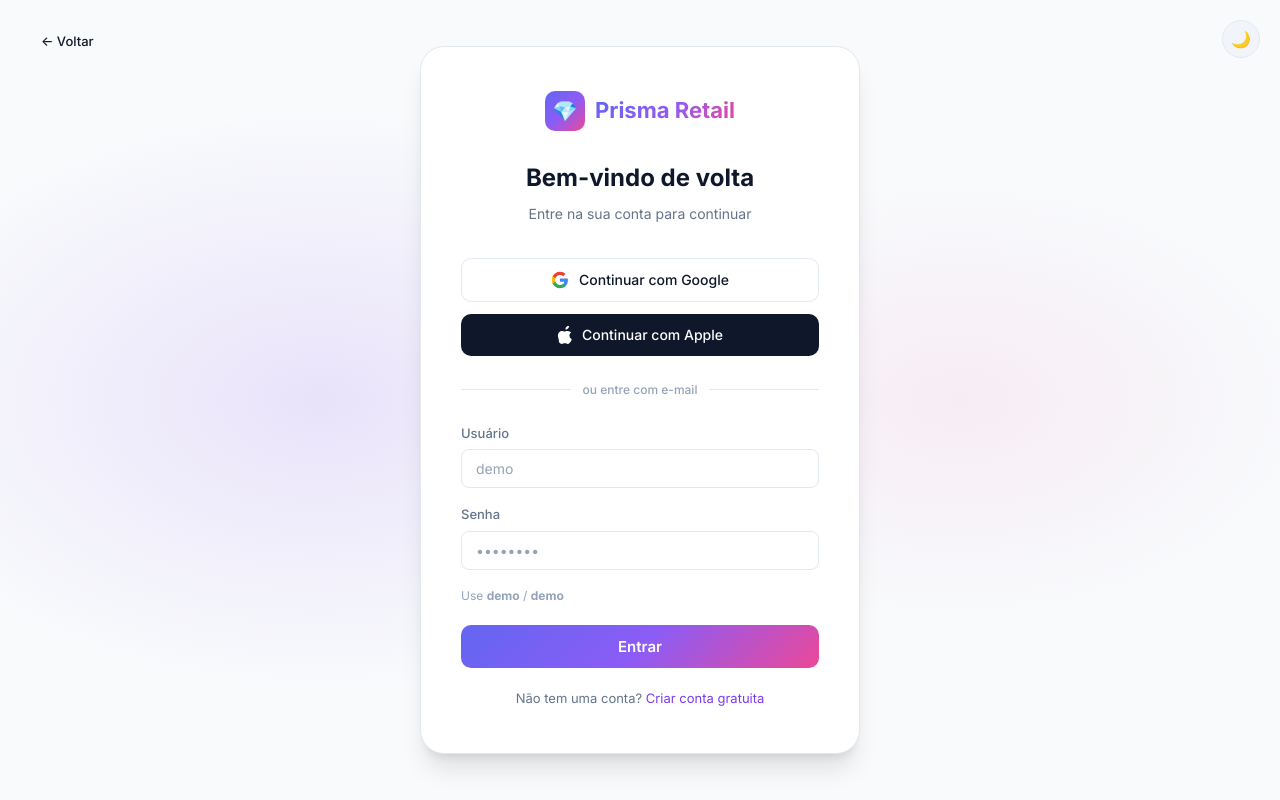
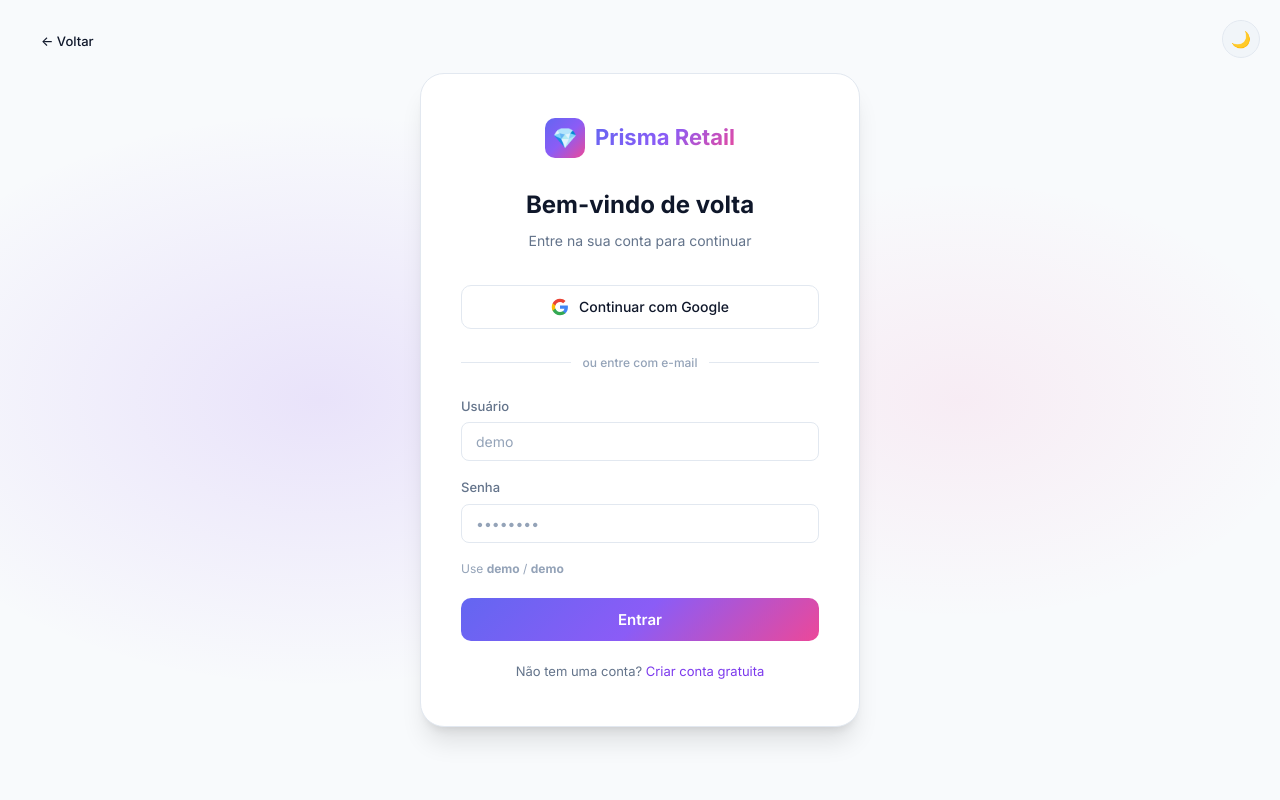
Before and after one commit to cplovatto/maquete, a React (Vite) app: page /#/entrar in a window 1280 px wide. Built offline with nearby package versions, Linux system fonts and the light colour scheme.

Commit message:
Remove Apple login button and provider type
Apple Sign-In requires Apple Developer Program (9/yr) and isn't
worth the friction for a prototype. Kept only Google (placeholder)
and email (demo/demo) options.

```diff
--- a/src/context/AuthContext.tsx
+++ b/src/context/AuthContext.tsx
@@ -4,7 +4,7 @@
   name: string
   email: string
   initials: string
-  provider: 'google' | 'apple' | 'email'
+  provider: 'google' | 'email'
 }
 
 interface AuthContextType {
--- a/src/pages/SignIn.tsx
+++ b/src/pages/SignIn.tsx
@@ -13,8 +13,8 @@
   const [error, setError] = useState('')
   const [socialNotice, setSocialNotice] = useState('')
 
-  function handleSocial(provider: 'google' | 'apple') {
-    setSocialNotice(`Login com ${provider === 'google' ? 'Google' : 'Apple'} ainda não está disponível. Use o login demo.`)
+  function handleSocial(provider: 'google') {
+    setSocialNotice('Login com Google ainda não está disponível. Use o login demo.')
   }
 
   function handleEmail(e: React.FormEvent) {
@@ -75,16 +75,6 @@
             Continuar com Google
           </button>
 
-          <button
-            className="btn-apple"
-            onClick={() => handleSocial('apple')}
-            disabled={busy}
-          >
-            <svg width="15" height="18" viewBox="0 0 814 1000" fill="currentColor">
-              <path d="M788.1 340.9c-5.8 4.5-108.2 62.2-108.2 190.5 0 148.4 130.3 200.9 134.2 202.2-.6 3.2-20.7 71.9-68.7 141.9-42.8 61.6-87.5 123.1-155.5 123.1s-85.5-39.5-164-39.5c-76 0-103.7 40.8-165.9 40.8s-105-37.3-167.2-108.1C117.1 777.5 39 650.5 39 532c0-168.8 113.6-258.5 225.8-258.5 57.1 0 104.5 38.6 140.4 38.6 33 0 85.8-40.8 153.3-40.8 24.6 0 127.7 2.4 198.1 73.1zm-174.3-214c31.3-35.3 54.3-85.2 54.3-135.1 0-6.5-.6-13.1-1.9-18.5-51.6 2-112 34.7-148.8 73.2-28.5 31.9-57.1 82.5-57.1 133.1 0 7.1 1.3 14.2 1.9 16.6 3.2.5 8.4 1.2 13.6 1.2 46.5 0 105.3-31.5 138-70.5z"/>
-            </svg>
-            Continuar com Apple
-          </button>
 
           {socialNotice && (
             <p className="signin-social-notice">{socialNotice}</p>
```
